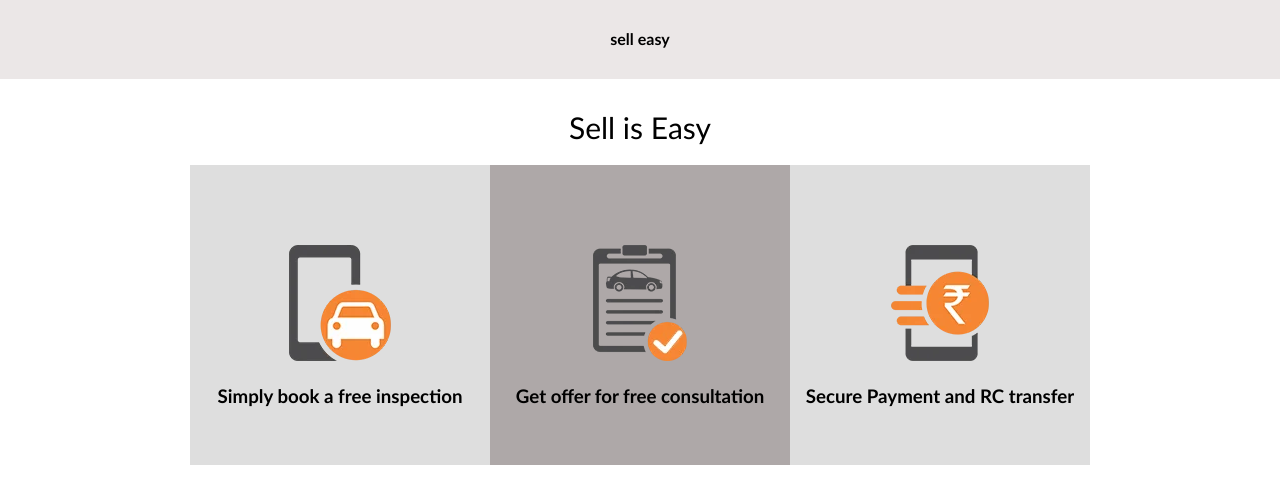
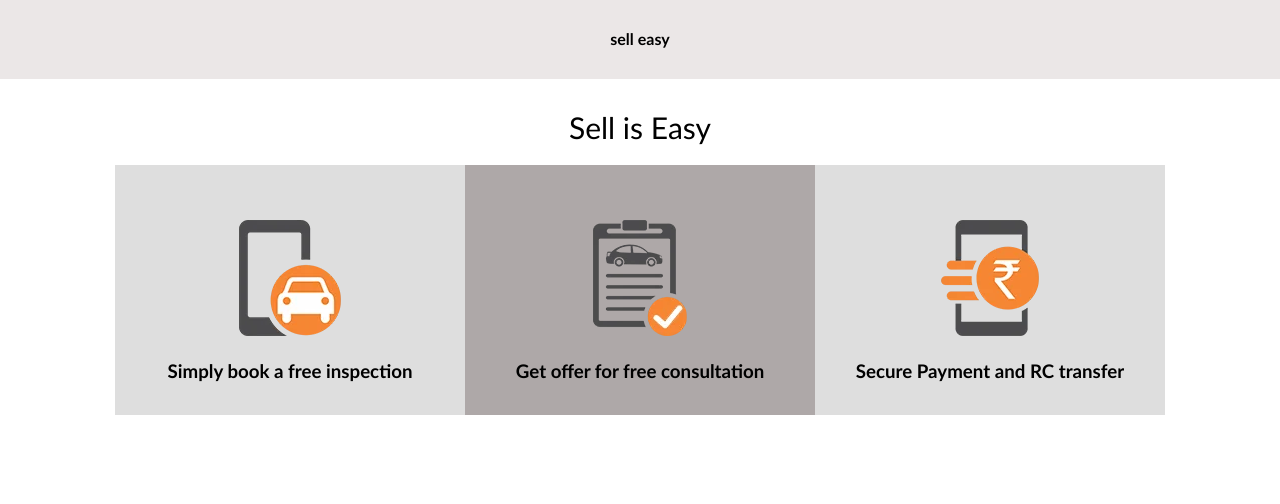
Before and after one commit to Ayaz-Ahamed-Shaik/PythonGroupRetake, a Flask app: page / in a window 1280 px wide. Shown: the part 238-742 px from the top of the page. Run offline with Flask 3, Linux system fonts and the light colour scheme.

Commit message:
section3stylingcompleted

```diff
--- a/static/css/index.css
+++ b/static/css/index.css
@@ -74,8 +74,8 @@ nav h3
     justify-content: center;
     align-items: center;
     flex-direction: column;
-    width: 300px;
-    height: 300px;
+    width: 350px;
+    height: 250px;
     background-color: rgb(222, 222, 222);
 }
 .subsectionbox2
@@ -88,3 +88,7 @@ nav h3
     margin-bottom: 20px;
     font-weight: 500;
 }
+.subsectionbox1:hover,.subsectionbox2:hover,.subsectionbox3:hover
+{
+    background-color: rgb(255, 143, 52);
+}
```
